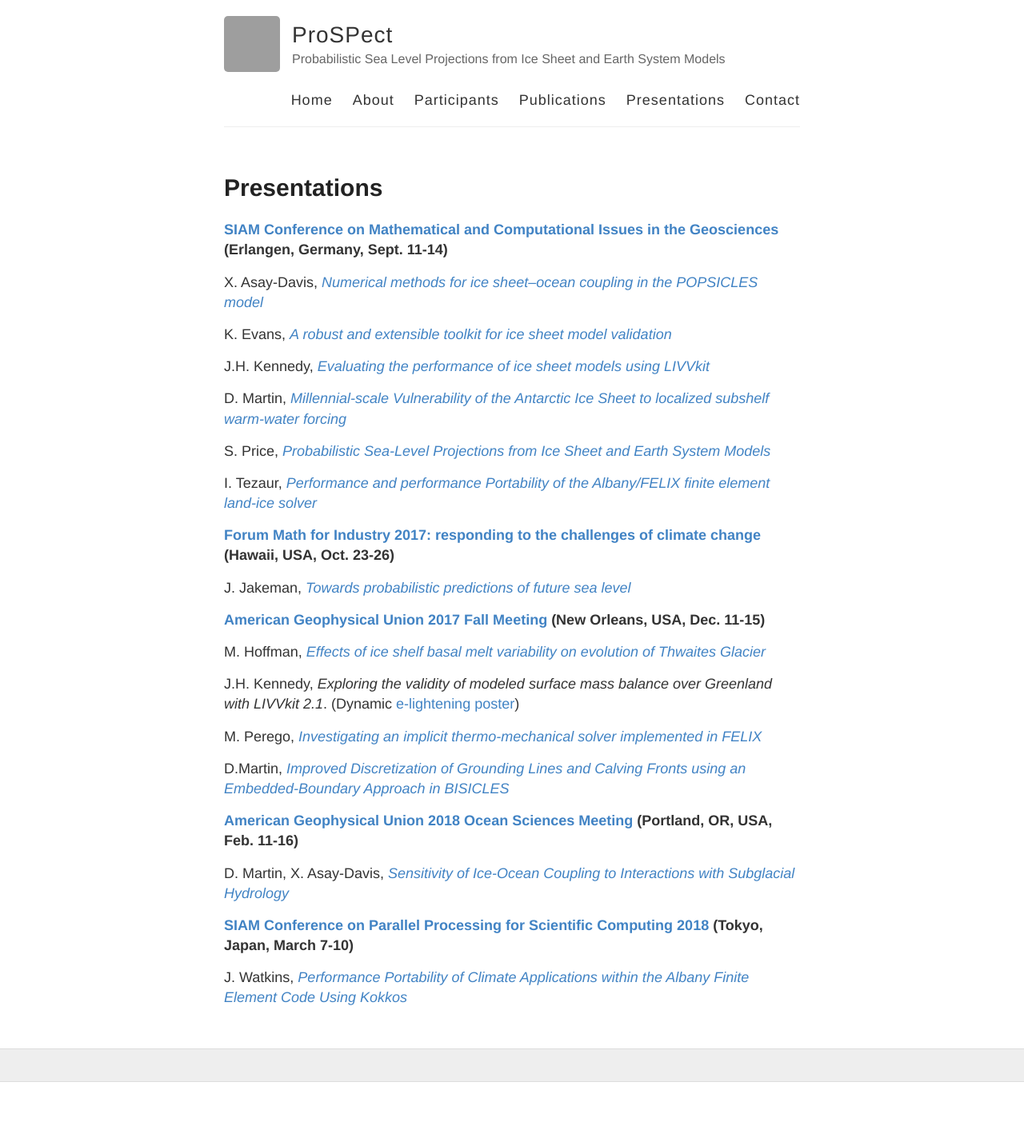
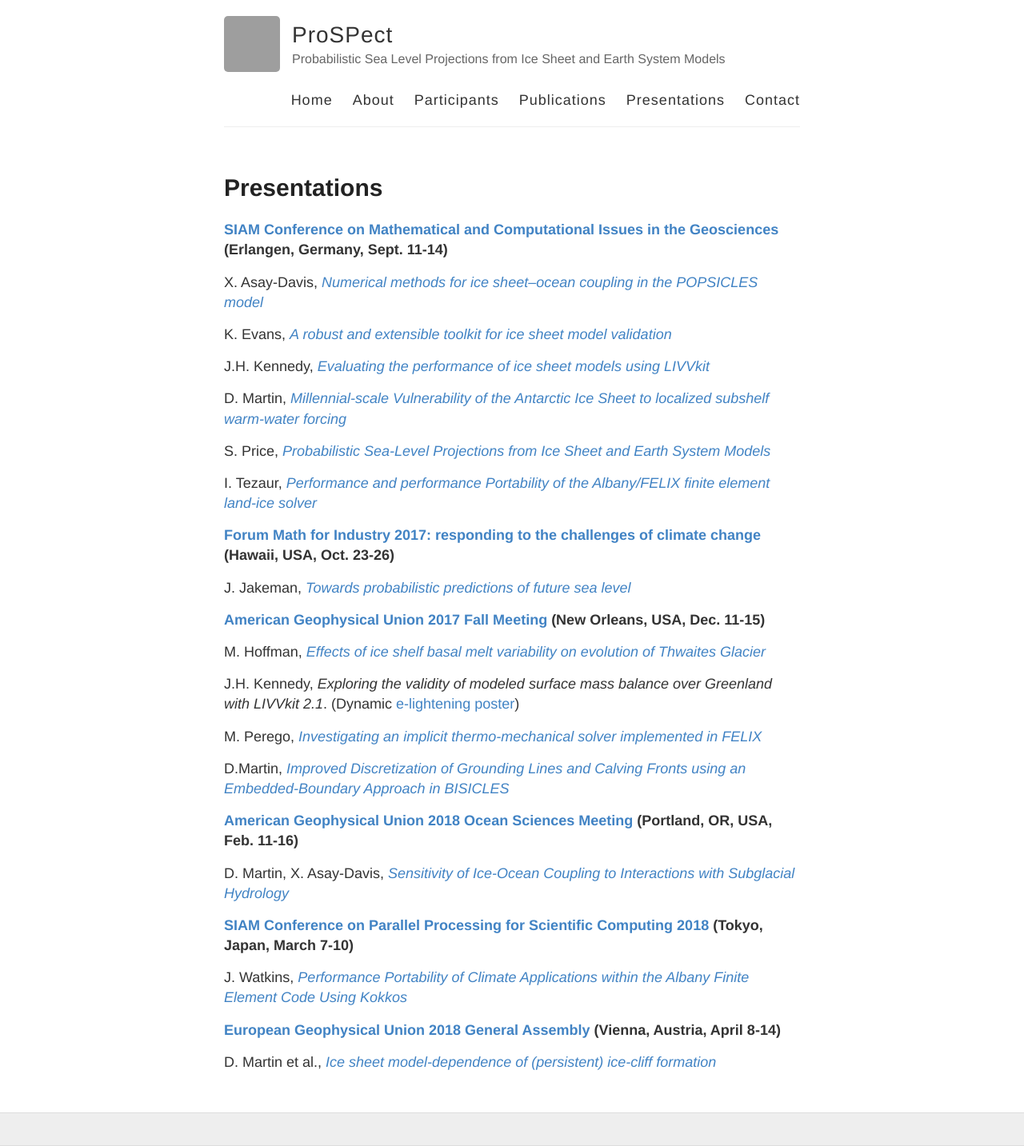
Before and after one commit to SLE-E3SM/SLE-E3SM.github.io, a Jekyll site: the page built from presentations.md, in a window 1280 px wide. Shown: the whole page at 80% size. Built offline with Jekyll 4.4.1, drawn with Linux system fonts in a browser that asks for light colours; before the commit the page ends 1353 px from its top, so only the background shows below that; grey boxes are pictures that could not be loaded.

Commit message:
add Dan's 2018 EGU talk

```diff
--- a/presentations.md
+++ b/presentations.md
@@ -41,3 +41,7 @@ D. Martin, X. Asay-Davis, [*Sensitivity of Ice-Ocean Coupling to Interactions wi
 **[SIAM Conference on Parallel Processing for Scientific Computing 2018](https://www.siam.org/meetings/pp18/) (Tokyo, Japan, March 7-10)**
 
 J. Watkins, [*Performance Portability of Climate Applications within the Albany Finite Element Code Using Kokkos*](https://drive.google.com/open?id=1qq6eCq1jWE4Jf0XTtChoobako8zCRdK7)
+
+**[European Geophysical Union 2018 General Assembly](https://www.egu2018.eu/ ) (Vienna, Austria, April 8-14)**
+
+D. Martin et al., [*Ice sheet model-dependence of (persistent) ice-cliff formation*](https://drive.google.com/open?id=1y0kjVRbTwA3IYaJE0UwYUQ-l3-WOy7Qv)
```
